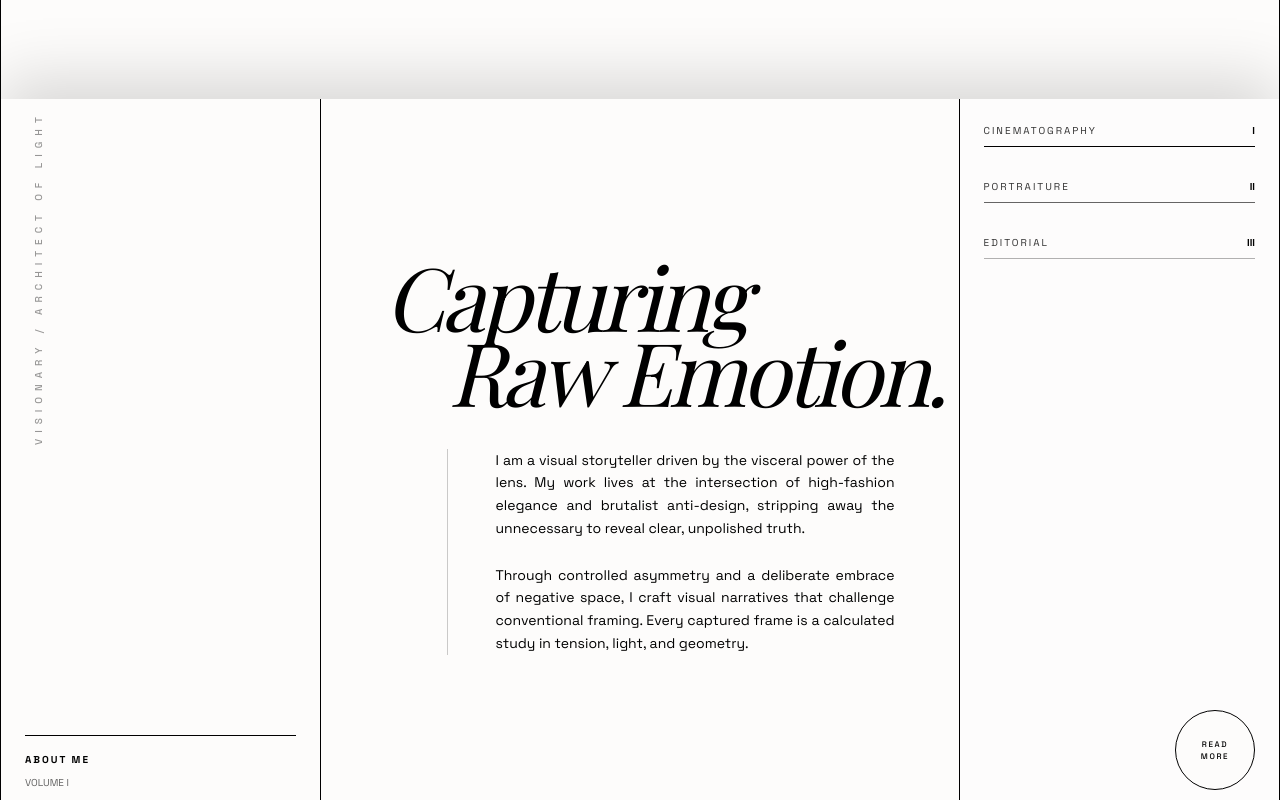
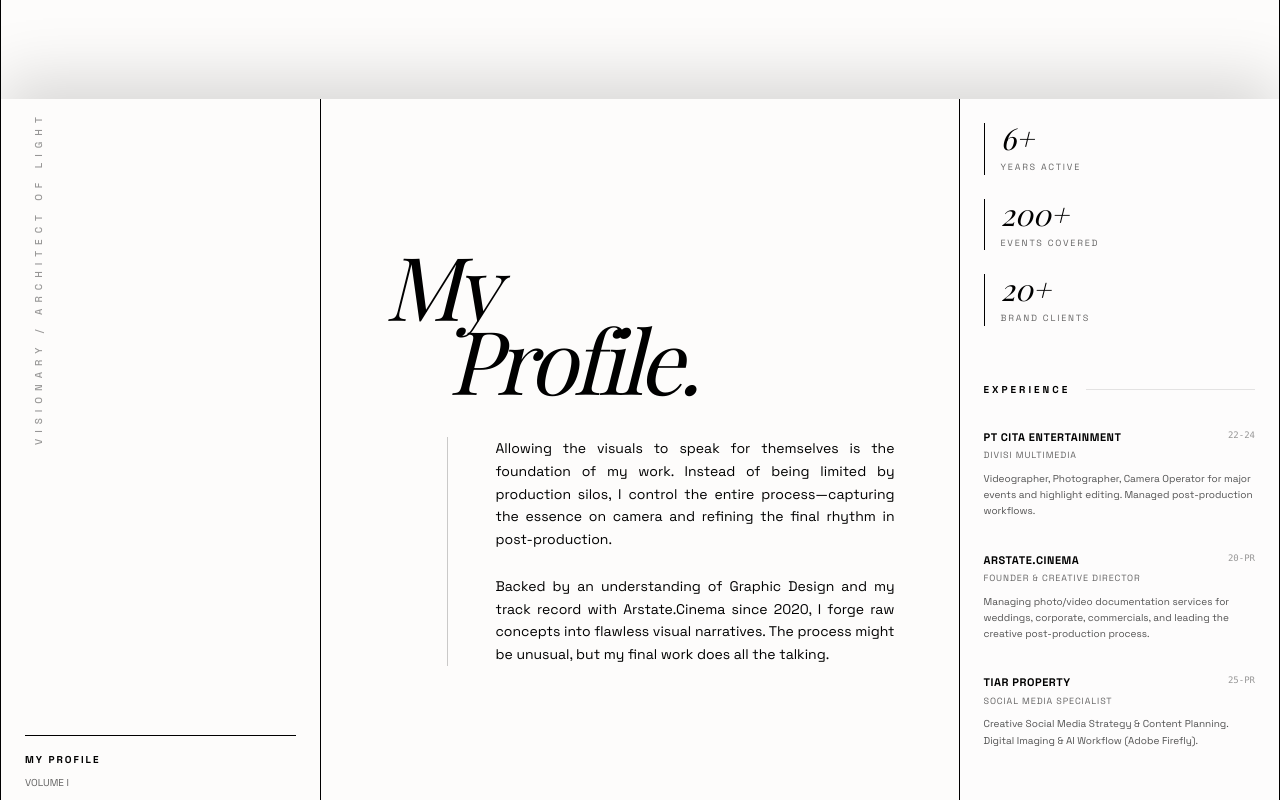
Before and after one commit to arstate/bachtiar-portov2, a Next.js app: page / in a window 1280 px wide. Shown: the part 4380-5180 px from the top of the page. Built offline with nearby package versions, Linux system fonts and the light colour scheme; a web font is replaced by a local one.

Commit message:
feat: Implement smooth scrolling and section snapping
Adds scroll snapping to sections for improved navigation and a smoother user experience. Also refines content within the "About Me" section to align with the "My Profile" narrative.

```diff
--- a/app/globals.css
+++ b/app/globals.css
@@ -4,3 +4,15 @@
   --font-serif: var(--font-playfair), serif;
   --font-sans: var(--font-space), sans-serif;
 }
+
+html {
+  scroll-snap-type: y proximity;
+  scroll-behavior: smooth;
+  scroll-padding-top: 70px;
+}
+
+@media (min-width: 768px) {
+  html {
+    scroll-padding-top: 85px;
+  }
+}
--- a/components/about-me-section.tsx
+++ b/components/about-me-section.tsx
@@ -9,7 +9,7 @@ export default function AboutMeSection() {
           </span>
         </div>
         <div className="w-full border-t border-black pt-4 mt-auto">
-          <span className="text-[10px] block uppercase font-bold tracking-[0.2em]">About Me</span>
+          <span className="text-[10px] block uppercase font-bold tracking-[0.2em]">My Profile</span>
           <span className="text-[10px] block uppercase opacity-60 mt-2">Volume I</span>
         </div>
       </div>
@@ -17,51 +17,78 @@ export default function AboutMeSection() {
       {/* Center / Main Bio Content */}
       <div className="md:col-span-7 lg:col-span-6 p-8 md:p-12 lg:p-16 flex flex-col justify-center border-b md:border-b-0 md:border-r border-black relative">
         <h2 className="font-serif text-5xl md:text-6xl lg:text-[5.5rem] leading-[0.85] tracking-tighter italic mb-10 w-max text-black">
-          Capturing<br />
-          <span className="pl-8 md:pl-16">Raw Emotion.</span>
+          My<br />
+          <span className="pl-8 md:pl-16">Profile.</span>
         </h2>
 
         <div className="relative z-10 max-w-md space-y-6 md:ml-auto mr-auto md:mr-0 pl-0 md:pl-12 border-l-0 md:border-l-[0.5px] border-black/20">
           <p className="text-xs md:text-sm leading-relaxed font-sans text-justify">
-            I am a visual storyteller driven by the visceral power of the lens. My work lives at the intersection of high-fashion elegance and brutalist anti-design, stripping away the unnecessary to reveal clear, unpolished truth.
+            Allowing the visuals to speak for themselves is the foundation of my work. Instead of being limited by production silos, I control the entire process—capturing the essence on camera and refining the final rhythm in post-production.
           </p>
           <p className="text-xs md:text-sm leading-relaxed font-sans text-justify">
-            Through controlled asymmetry and a deliberate embrace of negative space, I craft visual narratives that challenge conventional framing. Every captured frame is a calculated study in tension, light, and geometry.
+            Backed by an understanding of Graphic Design and my track record with Arstate.Cinema since 2020, I forge raw concepts into flawless visual narratives. The process might be unusual, but my final work does all the talking.
           </p>
         </div>
       </div>
 
       {/* Right Sidebar / Details */}
-      <div className="md:col-span-3 lg:col-span-3 p-6 flex flex-col justify-between bg-neutral-50/30">
-        <div className="space-y-8 w-full">
+      <div className="md:col-span-3 lg:col-span-3 p-6 flex flex-col gap-10 bg-neutral-50/30 overflow-y-auto">
+        {/* Stats Section */}
+        <div className="grid grid-cols-1 gap-6">
+          <div className="border-l border-black pl-4">
+            <h3 className="text-3xl font-serif italic leading-none">6+</h3>
+            <p className="text-[9px] uppercase tracking-[0.2em] opacity-60 mt-2">Years Active</p>
+          </div>
+          <div className="border-l border-black pl-4 text-right md:text-left">
+            <h3 className="text-3xl font-serif italic leading-none">200+</h3>
+            <p className="text-[9px] uppercase tracking-[0.2em] opacity-60 mt-2">Events Covered</p>
+          </div>
+          <div className="border-l border-black pl-4">
+            <h3 className="text-3xl font-serif italic leading-none">20+</h3>
+            <p className="text-[9px] uppercase tracking-[0.2em] opacity-60 mt-2">Brand Clients</p>
+          </div>
+        </div>
+
+        {/* Experience Section */}
+        <div className="space-y-8 mt-4">
+          <div className="flex items-center gap-4">
+             <h4 className="text-[10px] uppercase tracking-[0.3em] font-bold whitespace-nowrap">Experience</h4>
+             <div className="h-[1px] bg-black/10 w-full"></div>
+          </div>
+
+          <div className="space-y-8">
             <div className="group">
-            <div className="flex justify-between items-end mb-2">
-              <span className="text-[10px] uppercase tracking-[0.2em] opacity-80">Cinematography</span>
-              <span className="text-[10px] font-bold">I</span>
+              <div className="flex justify-between items-start mb-1">
+                <h5 className="text-[11px] font-bold uppercase tracking-wider">PT Cita Entertainment</h5>
+                <span className="text-[9px] font-mono opacity-40">22-24</span>
               </div>
-            <div className="h-[1px] bg-black w-full"></div>
+              <p className="text-[9px] uppercase tracking-widest opacity-60 mb-2">Divisi Multimedia</p>
+              <p className="text-[10px] leading-relaxed text-neutral-600">
+                Videographer, Photographer, Camera Operator for major events and highlight editing. Managed post-production workflows.
+              </p>
             </div>
 
             <div className="group">
-            <div className="flex justify-between items-end mb-2">
-              <span className="text-[10px] uppercase tracking-[0.2em] opacity-80">Portraiture</span>
-              <span className="text-[10px] font-bold">II</span>
+              <div className="flex justify-between items-start mb-1">
+                <h5 className="text-[11px] font-bold uppercase tracking-wider">Arstate.Cinema</h5>
+                <span className="text-[9px] font-mono opacity-40">20-PR</span>
               </div>
-            <div className="h-[1px] bg-black w-full opacity-60"></div>
+              <p className="text-[9px] uppercase tracking-widest opacity-60 mb-2">Founder & Creative Director</p>
+              <p className="text-[10px] leading-relaxed text-neutral-600">
+                Managing photo/video documentation services for weddings, corporate, commercials, and leading the creative post-production process.
+              </p>
             </div>
 
             <div className="group">
-            <div className="flex justify-between items-end mb-2">
-              <span className="text-[10px] uppercase tracking-[0.2em] opacity-80">Editorial</span>
-              <span className="text-[10px] font-bold">III</span>
+              <div className="flex justify-between items-start mb-1">
+                <h5 className="text-[11px] font-bold uppercase tracking-wider">Tiar Property</h5>
+                <span className="text-[9px] font-mono opacity-40">25-PR</span>
               </div>
-            <div className="h-[1px] bg-black w-full opacity-30"></div>
+              <p className="text-[9px] uppercase tracking-widest opacity-60 mb-2">Social Media Specialist</p>
+              <p className="text-[10px] leading-relaxed text-neutral-600">
+                Creative Social Media Strategy & Content Planning. Digital Imaging & AI Workflow (Adobe Firefly).
+              </p>
             </div>
-        </div>
-
-        <div className="mt-16 sm:mt-24 w-full flex justify-end">
-          <div className="w-16 h-16 md:w-20 md:h-20 rounded-full border-[1px] border-black flex items-center justify-center p-2 text-center group cursor-crosshair hover:bg-black hover:text-white transition-colors duration-500 bg-[#FDFCFB]">
-              <span className="text-[8px] uppercase tracking-[0.2em] font-medium">Read<br/>More</span>
           </div>
         </div>
       </div>
--- a/components/reveal-wrapper.tsx
+++ b/components/reveal-wrapper.tsx
@@ -26,7 +26,7 @@ export default function RevealWrapper({ aboutMe, selectedWorks }: RevealWrapperP
     <div ref={containerRef} className="relative w-full z-20 bg-transparent flex flex-col">
 
       {/* LAYER 3: ABOUT ME (Z-30) */}
-      <div className="relative z-30 w-full bg-[#FDFCFB] shadow-[0_-20px_60px_rgba(0,0,0,0.15)] pointer-events-auto">
+      <div className="relative z-30 w-full bg-[#FDFCFB] shadow-[0_-20px_60px_rgba(0,0,0,0.15)] pointer-events-auto snap-start">
         {aboutMe}
       </div>
 
```
Lines whose indentation alone changed are shown as unchanged.
